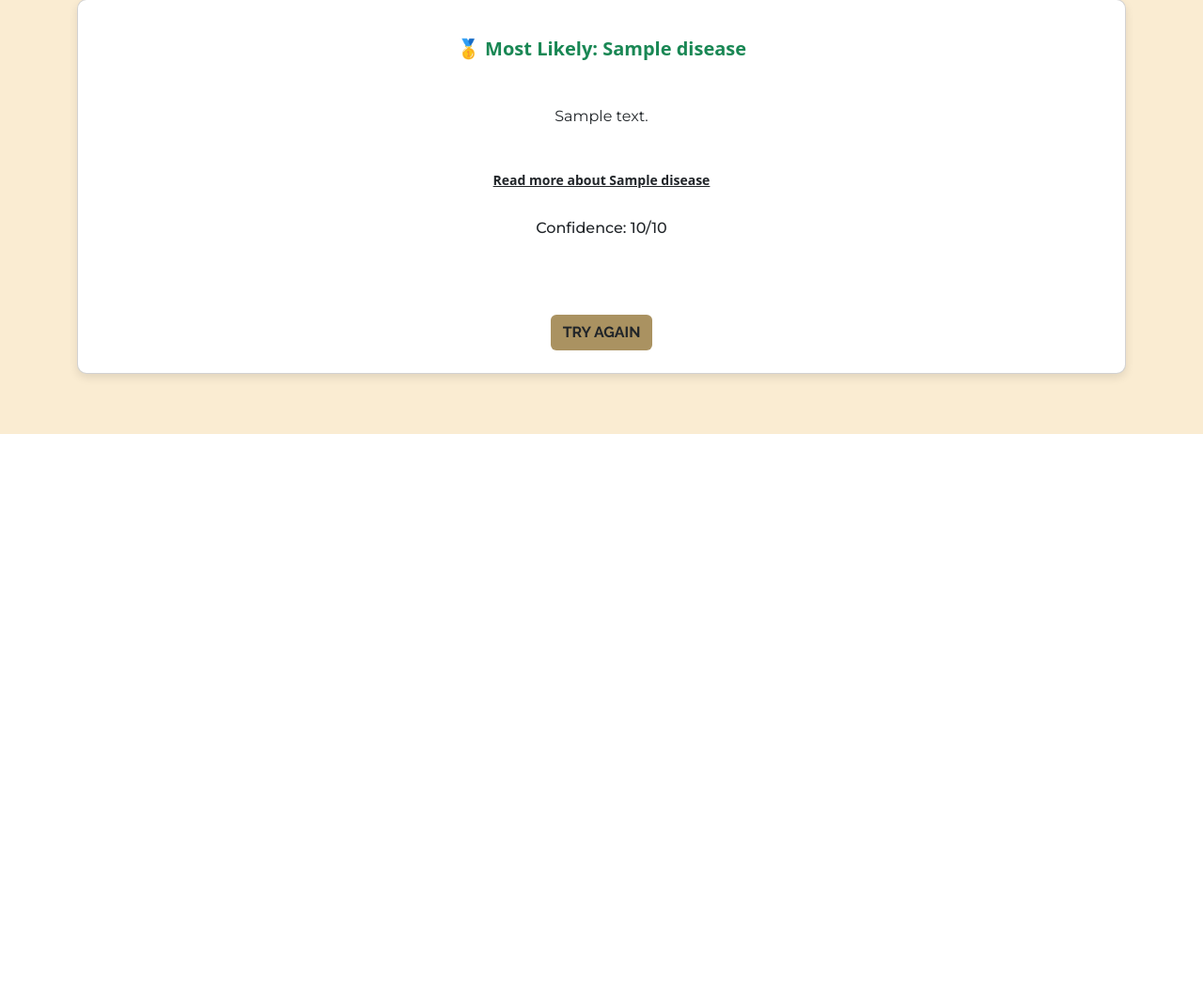
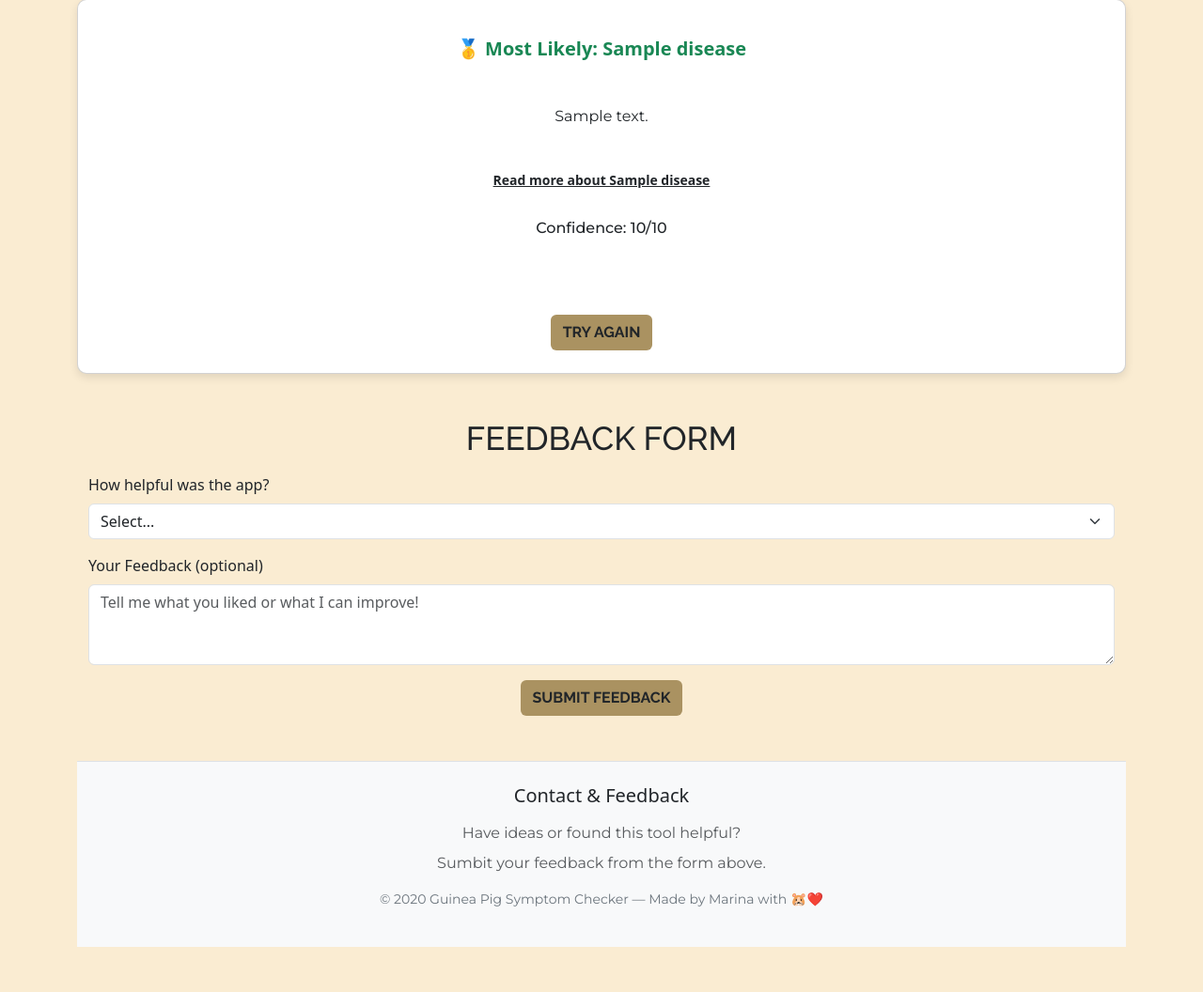
Before and after one commit to marina9222/guinea_pig_symptom_checker, a Django app: template checker/templates/checker/home.html in a window 1280 px wide. Shown: the part 678-1734 px from the top of the page at 94% size. Before the commit the page ends 1140 px from the top, so only its background shows below. Run offline with Django 5.2, Linux system fonts and the light colour scheme; tables that the repository leaves empty hold one stand-in row (values such as "Sample post"); the template is opened without the code that fills it: values that come from a table or form of the project are taken from there, most other values are stand-ins (such as "Sample title", 1, 10 or a date in 2020).

Commit message:
Add: feedback form and footer

```diff
--- a/checker/static/checker/css/style.css
+++ b/checker/static/checker/css/style.css
@@ -11,7 +11,7 @@ body {
     background-color: #faecd2;
 }
 
-h1,h2{
+h1,h2,h4{
     font-family: "Raleway", sans-serif;
     text-transform: uppercase;
     font-size: 35px;
@@ -49,3 +49,13 @@ p {
 
     background-color: #d1c5ae;
 }
+
+
+.alert {
+  animation: fadeIn 0.6s ease-out;
+}
+
+@keyframes fadeIn {
+  from { opacity: 0; transform: translateY(10px); }
+  to { opacity: 1; transform: translateY(0); }
+}
--- a/checker/templates/checker/home.html
+++ b/checker/templates/checker/home.html
@@ -1,4 +1,5 @@
 {% load static %}
+{% now "Y" as current_year %}
 <!DOCTYPE html>
 <html lang="en">
   <head>
@@ -24,6 +25,11 @@
         Guinea Pig Symptom Checker
       </h1>
       </div>
+       {% if request.GET.feedback_submitted %}
+  <div class="alert alert-success text-center mt-3 w-100 w-md-75 w-lg-50 mx-auto">
+    Thank you for your feedback!❤️
+  </div>
+{% endif %}
 
       <form method="post" class="card p-5 shadow-sm">
         {% csrf_token %}
@@ -72,7 +78,7 @@
             <label class="form-check-label" for="none">No symptoms</label>
           </div>
         </div>
-        <div class="text-center mt-4 mb-4 flex ">
+        <div class="text-center mt-4 mb-4 flex">
           <button type="submit" class="btn mt-5 button-custom">
             Check Results
           </button>
@@ -121,5 +127,43 @@
     {% endfor %}
     {% endif %}
     </div>
+    <div id="feedback-form" class="container mt-5 mb-5">
+  <h4 class="text-center mb-3">Feedback Form</h4>
+
+  <form method="POST" action="{% url 'submit_feedback' %}">
+    {% csrf_token %}
+
+    <div class="mb-3">
+      <label class="form-label">How helpful was the app?</label>
+      <select name="rating" class="form-select" required>
+        <option value="">Select...</option>
+        <option value="1">⭐ 1 - Not helpful</option>
+        <option value="2">⭐⭐ 2</option>
+        <option value="3">⭐⭐⭐ 3 - It was okay</option>
+        <option value="4">⭐⭐⭐⭐ 4</option>
+        <option value="5">⭐⭐⭐⭐⭐ 5 - Very helpful!</option>
+      </select>
+    </div>
+
+    <div class="mb-3">
+      <label class="form-label">Your Feedback (optional)</label>
+      <textarea name="message" class="form-control" rows="3" placeholder="Tell me what you liked or what I can improve!"></textarea>
+    </div>
+
+    <button type="submit" class="btn button-custom d-block mx-auto">Submit Feedback</button>
+  </form>
+</div>
+    <footer class="mt-5 py-4 bg-light text-center border-top">
+  <h5 class="mb-3">Contact & Feedback</h5>
+
+  <p class="text-muted mb-2">Have ideas or found this tool helpful?</p>
+
+   <p class="text-muted mb-2">Sumbit your feedback from the form above.</p>
+
+  <p class="mt-3 small text-secondary">
+    © {{ now.year }} Guinea Pig Symptom Checker — Made by Marina with 🐹❤️
+  </p>
+</footer>
+
   </body>
 </html>
```
